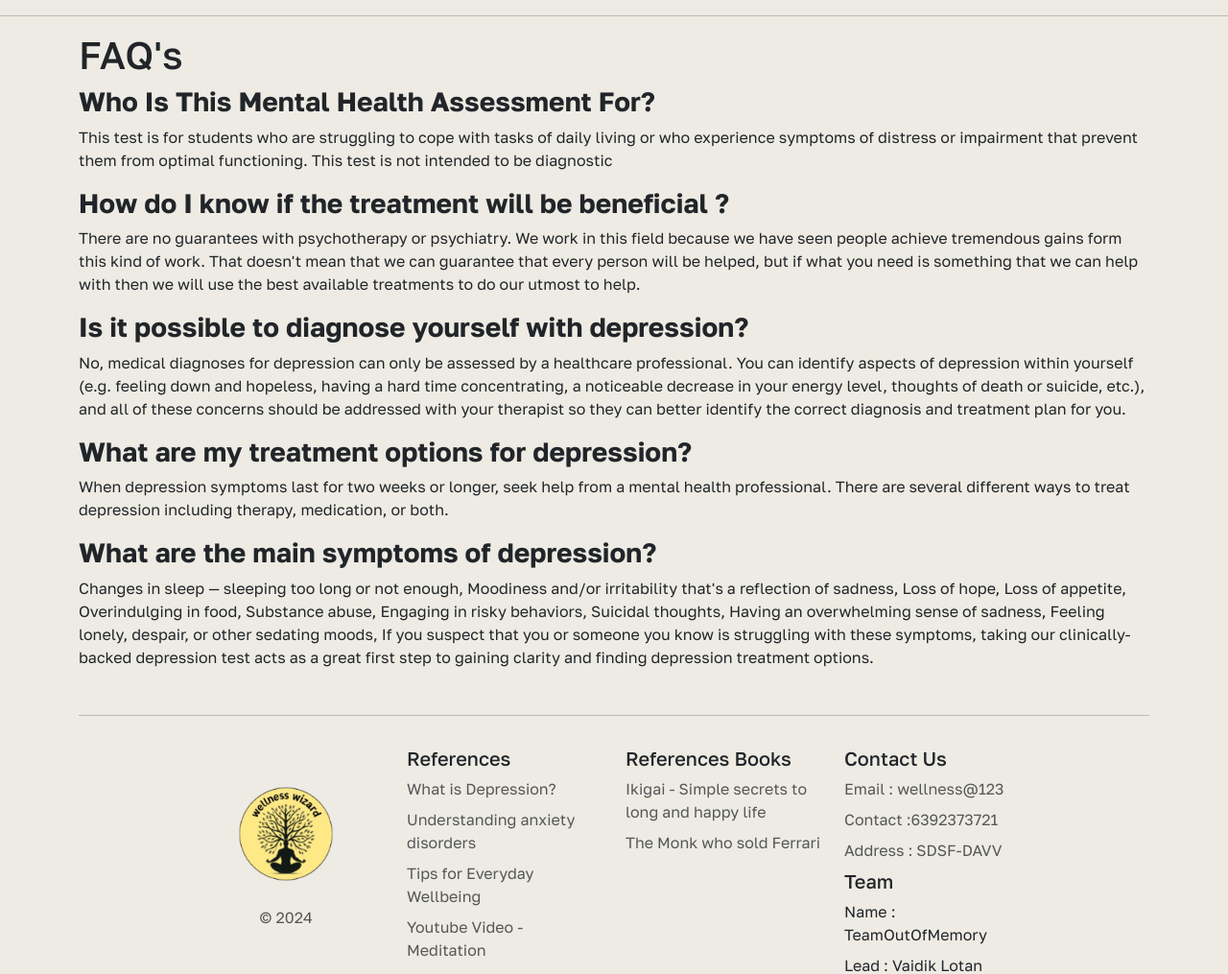
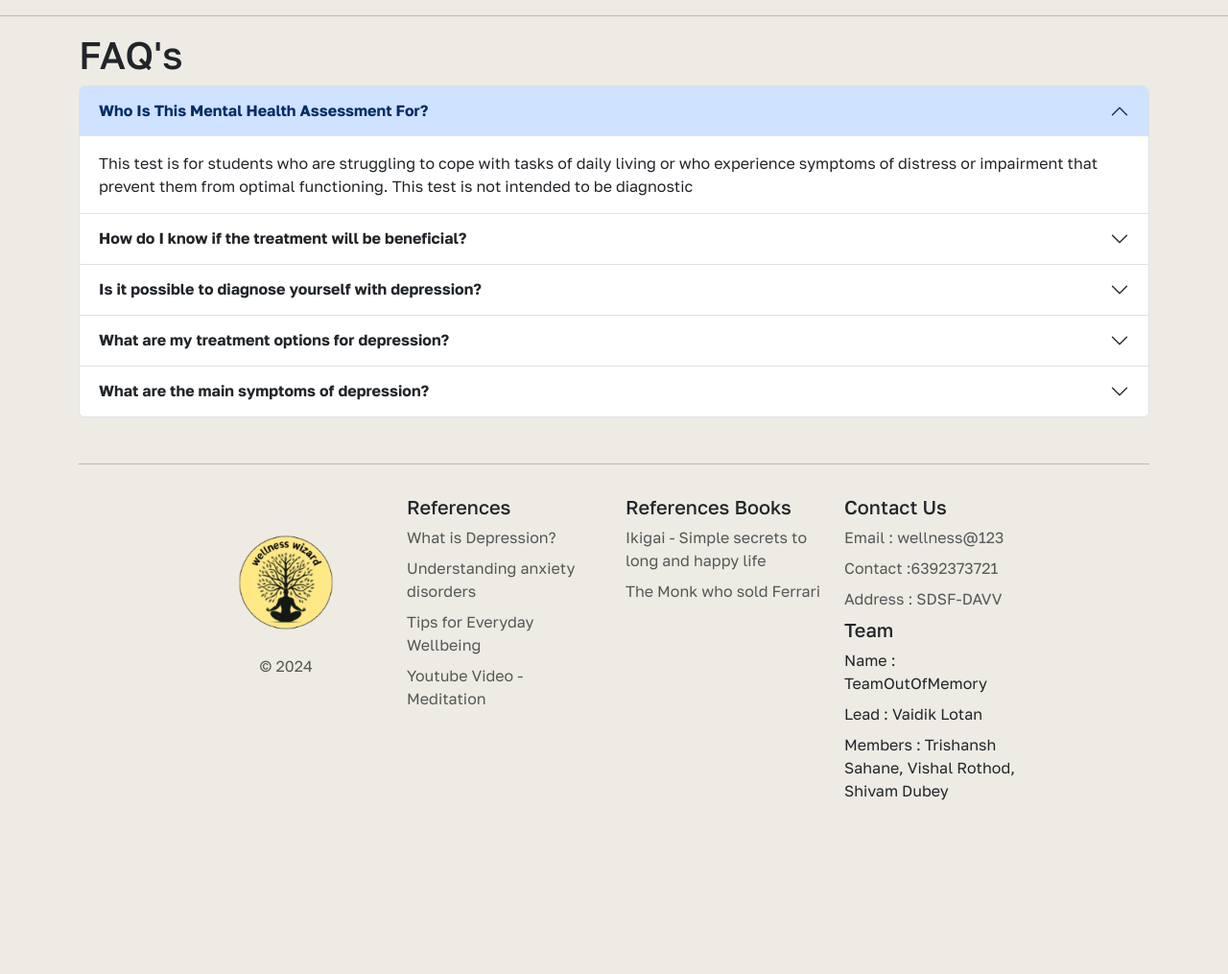
Before and after one commit to EdwinRodger/Wellness-Wizard, a Flask app: page /faq in a window 1280 px wide. Shown: the part 76-1091 px from the top of the page at 96% size. After the commit the page ends 910 px from the top, so only its background shows below. Run offline with Flask 3, Linux system fonts and the light colour scheme; some web fonts are replaced.

Commit message:
made accordian for faq

```diff
--- a/src/templates/FAQ.html
+++ b/src/templates/FAQ.html
@@ -2,24 +2,86 @@
 
 {% block content %}
 <h1>FAQ's</h1>
-<h3><b>Who Is This Mental Health Assessment For?</b> </h3>
-<p>This test is for students who are struggling to cope with tasks of daily living or who experience symptoms of
-    distress or impairment that prevent them from optimal functioning. This test is not intended to be diagnostic</p>
-<h3><b>How do I know if the treatment will be beneficial ?</b> </h3>
-<p>There are no guarantees with psychotherapy or psychiatry. We work in this field because we have seen people achieve
-    tremendous gains form this kind of work. That doesn't mean that we can guarantee that every person will be helped,
-    but if what you need is something that we can help with then we will use the best available treatments to do
-    our utmost to help.</p>
-<h3><b>Is it possible to diagnose yourself with depression? </b> </h3>
-<p>No, medical diagnoses for depression can only be assessed by a healthcare professional. You can identify aspects of
-    depression within yourself (e.g. feeling down and hopeless, having a hard time concentrating, a noticeable decrease
-    in your energy level, thoughts of death or suicide, etc.), and all of these concerns should be addressed with your
-    therapist so they can better identify the correct diagnosis and treatment plan for you.</p>
-<h3><b>What are my treatment options for depression? </b> </h3>
-<p>When depression symptoms last for two weeks or longer, seek help from a mental health professional. There are several
-    different ways to treat depression including therapy, medication, or both.</p>
-<h3><b>What are the main symptoms of depression?</b> </h3>
-<p>Changes in sleep — sleeping too long or not enough,
+<div class="accordion" id="accordionExample">
+    <div class="accordion-item">
+        <h2 class="accordion-header">
+            <button class="accordion-button" type="button" data-bs-toggle="collapse" data-bs-target="#collapseOne"
+                aria-expanded="true" aria-controls="collapseOne">
+                <b>Who Is This Mental Health Assessment For?</b>
+            </button>
+        </h2>
+        <div id="collapseOne" class="accordion-collapse collapse show" data-bs-parent="#accordionExample">
+            <div class="accordion-body">
+                This test is for students who are struggling to cope with tasks of daily living or who experience
+                symptoms of
+                distress or impairment that prevent them from optimal functioning. This test is not intended to be
+                diagnostic
+            </div>
+        </div>
+    </div>
+    <div class="accordion-item">
+        <h2 class="accordion-header">
+            <button class="accordion-button collapsed" type="button" data-bs-toggle="collapse"
+                data-bs-target="#collapseTwo" aria-expanded="false" aria-controls="collapseTwo">
+                <b>How do I know if the treatment will be beneficial?</b>
+            </button>
+        </h2>
+        <div id="collapseTwo" class="accordion-collapse collapse" data-bs-parent="#accordionExample">
+            <div class="accordion-body">
+                There are no guarantees with psychotherapy or psychiatry. We work in this field because we have seen
+                people achieve
+                tremendous gains form this kind of work. That doesn't mean that we can guarantee that every person will
+                be helped,
+                but if what you need is something that we can help with then we will use the best available treatments
+                to do
+                our utmost to help.
+            </div>
+        </div>
+    </div>
+    <div class="accordion-item">
+        <h2 class="accordion-header">
+            <button class="accordion-button collapsed" type="button" data-bs-toggle="collapse"
+                data-bs-target="#collapseThree" aria-expanded="false" aria-controls="collapseThree">
+                <b>Is it possible to diagnose yourself with depression? </b>
+            </button>
+        </h2>
+        <div id="collapseThree" class="accordion-collapse collapse" data-bs-parent="#accordionExample">
+            <div class="accordion-body">
+                No, medical diagnoses for depression can only be assessed by a healthcare professional. You can identify
+                aspects of
+                depression within yourself (e.g. feeling down and hopeless, having a hard time concentrating, a
+                noticeable decrease
+                in your energy level, thoughts of death or suicide, etc.), and all of these concerns should be addressed
+                with your
+                therapist so they can better identify the correct diagnosis and treatment plan for you.
+            </div>
+        </div>
+    </div>
+    <div class="accordion-item">
+        <h2 class="accordion-header">
+            <button class="accordion-button collapsed" type="button" data-bs-toggle="collapse"
+                data-bs-target="#collapseFour" aria-expanded="false" aria-controls="collapseFour">
+                <b>What are my treatment options for depression? </b>
+            </button>
+        </h2>
+        <div id="collapseFour" class="accordion-collapse collapse" data-bs-parent="#accordionExample">
+            <div class="accordion-body">
+                When depression symptoms last for two weeks or longer, seek help from a mental health professional.
+                There are several
+                different ways to treat depression including therapy, medication, or both.
+            </div>
+        </div>
+    </div>
+    <div class="accordion-item">
+        <h2 class="accordion-header">
+            <button class="accordion-button collapsed" type="button" data-bs-toggle="collapse"
+                data-bs-target="#collapseFive" aria-expanded="false" aria-controls="collapseFive">
+                <b>What are the main symptoms of depression?</b>
+            </button>
+        </h2>
+        <div id="collapseFive" class="accordion-collapse collapse" data-bs-parent="#accordionExample">
+            <div class="accordion-body">
+                Changes in sleep — sleeping too long or not enough,
                 Moodiness and/or irritability that's a reflection of sadness,
                 Loss of hope,
                 Loss of appetite,
@@ -29,7 +91,12 @@
                 Suicidal thoughts,
                 Having an overwhelming sense of sadness,
                 Feeling lonely, despair, or other sedating moods,
-    If you suspect that you or someone you know is struggling with these symptoms, taking our clinically-backed
-    depression test acts as a great first step to gaining clarity and finding depression treatment options.</p>
+                If you suspect that you or someone you know is struggling with these symptoms, taking our
+                clinically-backed
+                depression test acts as a great first step to gaining clarity and finding depression treatment options.
+            </div>
+        </div>
+    </div>
+</div>
 
 {% endblock %}
```
Lines whose indentation alone changed are shown as unchanged.
